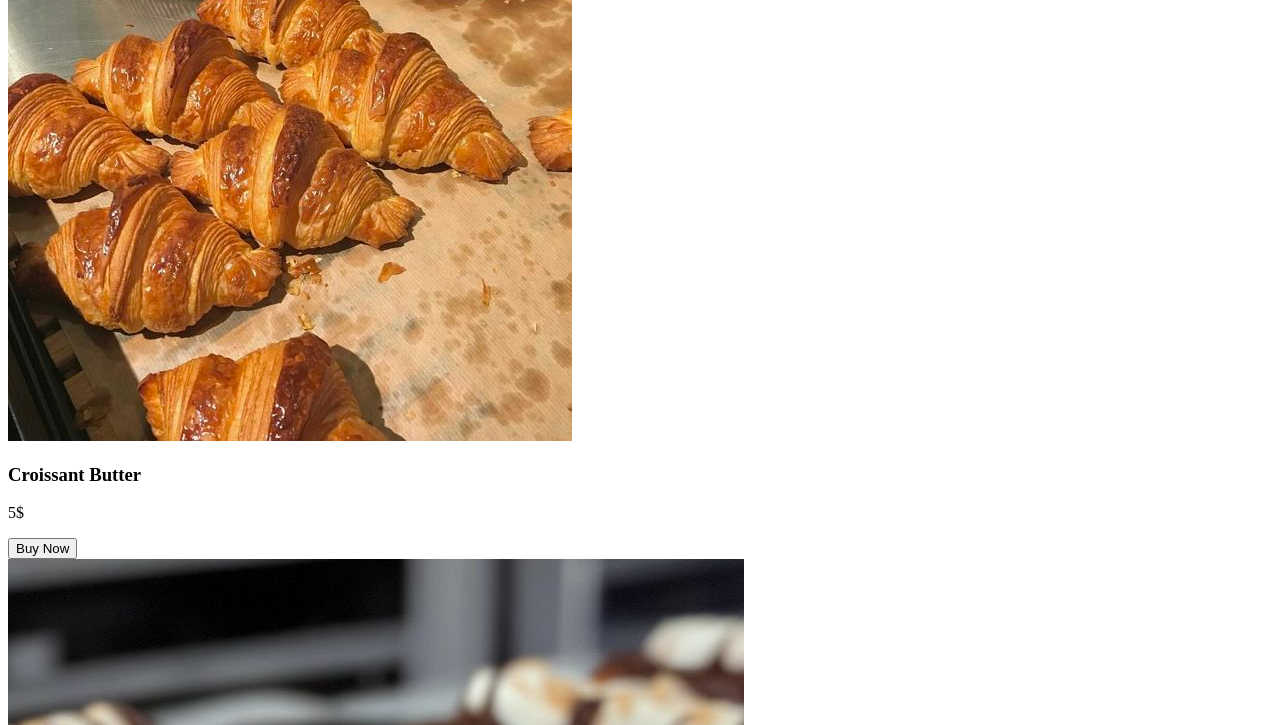
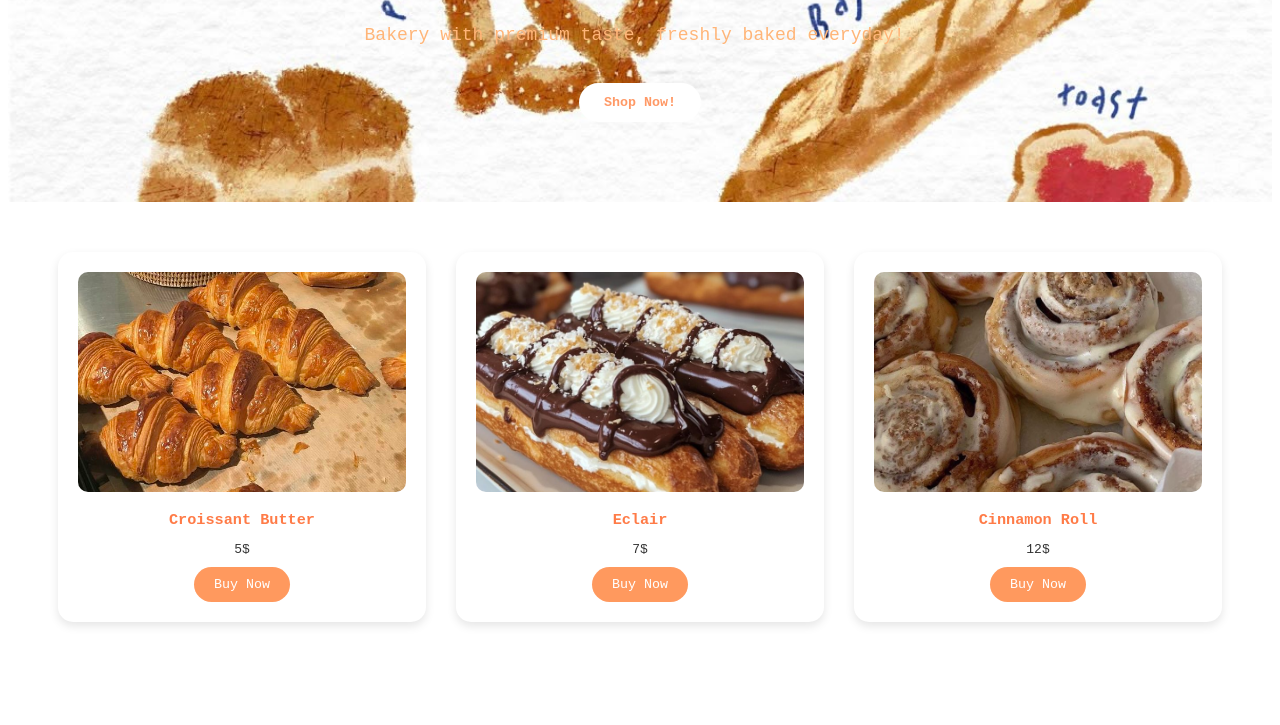
Before and after one commit to evaaangeline/quizeva, a plain HTML site: page index.html in a window 1280 px wide. Shown: the part 271-996 px from the top of the page. Drawn offline with Linux system fonts and the light colour scheme.

Commit message:
Update index.html

```diff
--- a/index.html
+++ b/index.html
@@ -4,7 +4,7 @@
   <meta charset="UTF-8">
   <meta name="viewport" content="width=device-width, initial-scale=1.0">
   <title>SweetBake - Bakery Shop</title>
-  <link rel="stylesheet" href="QUIZ CSS.css">
+  <link rel="stylesheet" href="style.css">
 </head>
 <body>
   <header>
```
